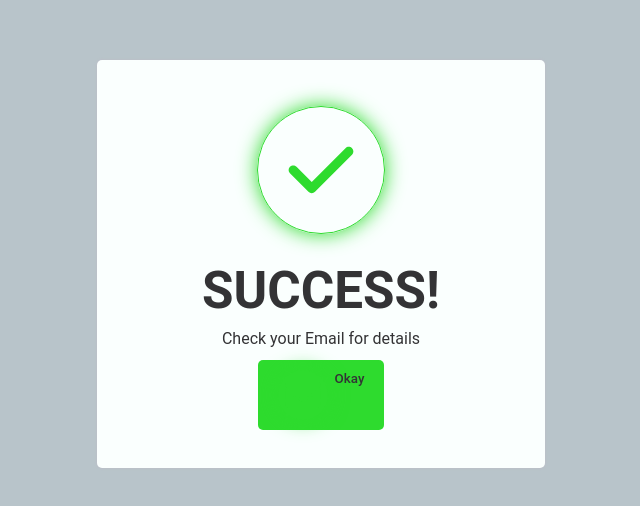
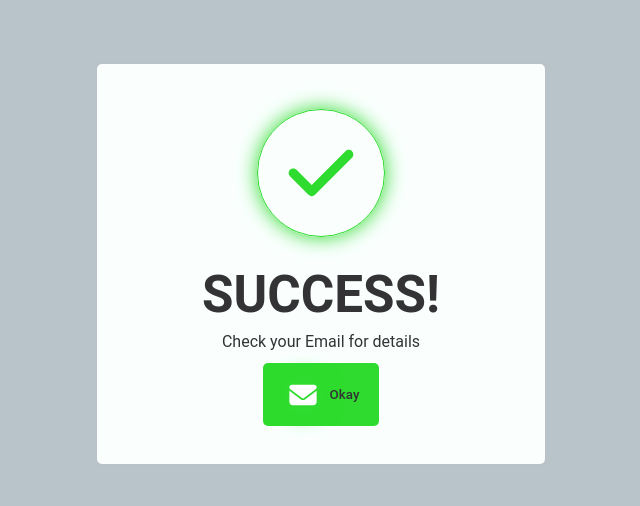
Before and after one commit to Fector101/My-ver-express-form, a website: page public/successful.html in a window 1280 px wide. Shown: the part 136-642 px from the top of the page, without its empty margins (319-959 px from the left). Drawn offline with Linux system fonts and the light colour scheme.

Commit message:
Update response.css

```diff
--- a/public/css/response.css
+++ b/public/css/response.css
@@ -46,6 +46,8 @@ main button{
     font-weight: 500;
     display: block;
     cursor: pointer;
+    align-items: center;
+    justify-content: center;
 }
 
 button:has(svg){
@@ -53,9 +55,9 @@ button:has(svg){
     gap:7px;
 }
 button svg{
-    margin-block:auto;
-    height:50px;
-    width: 50px;
+    height:40px;
+    width: 40px;
+    fill: white;
 }
 /*
 @media screen and (min-width:1000px) {
```
